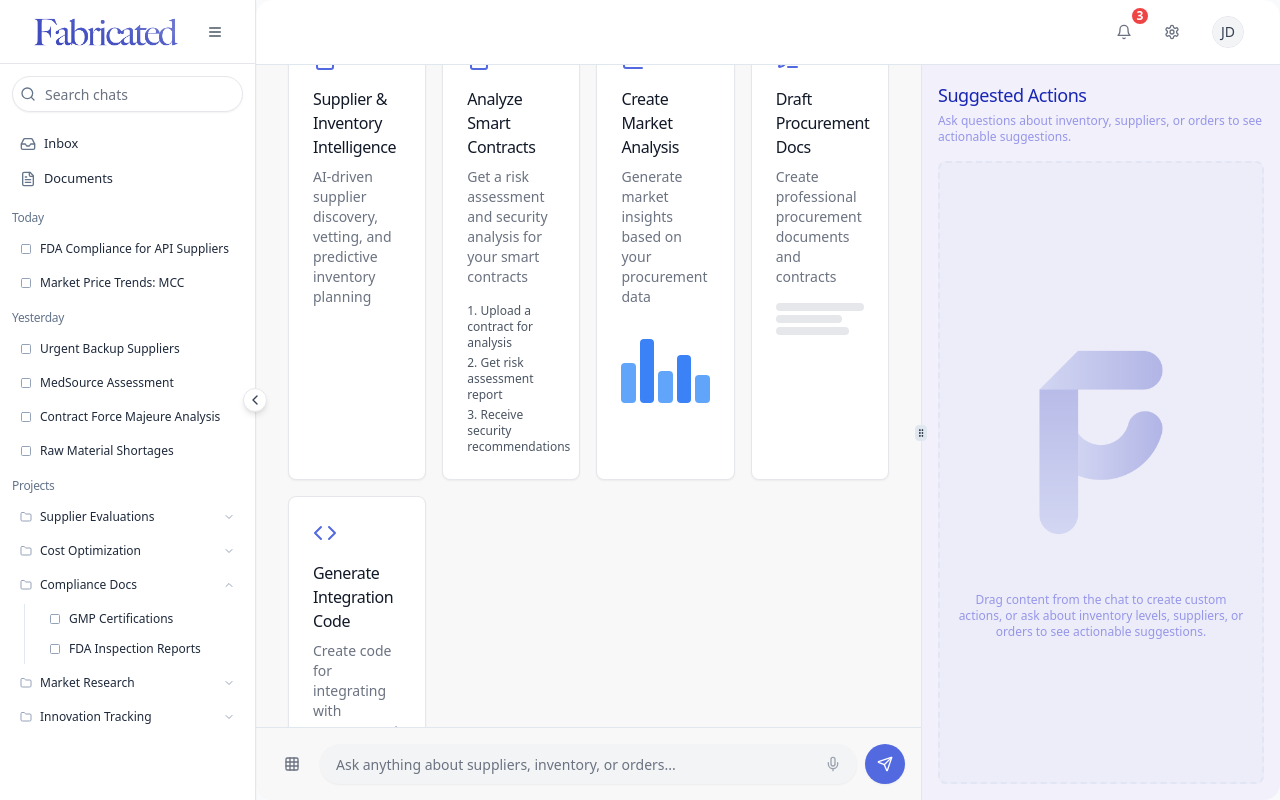
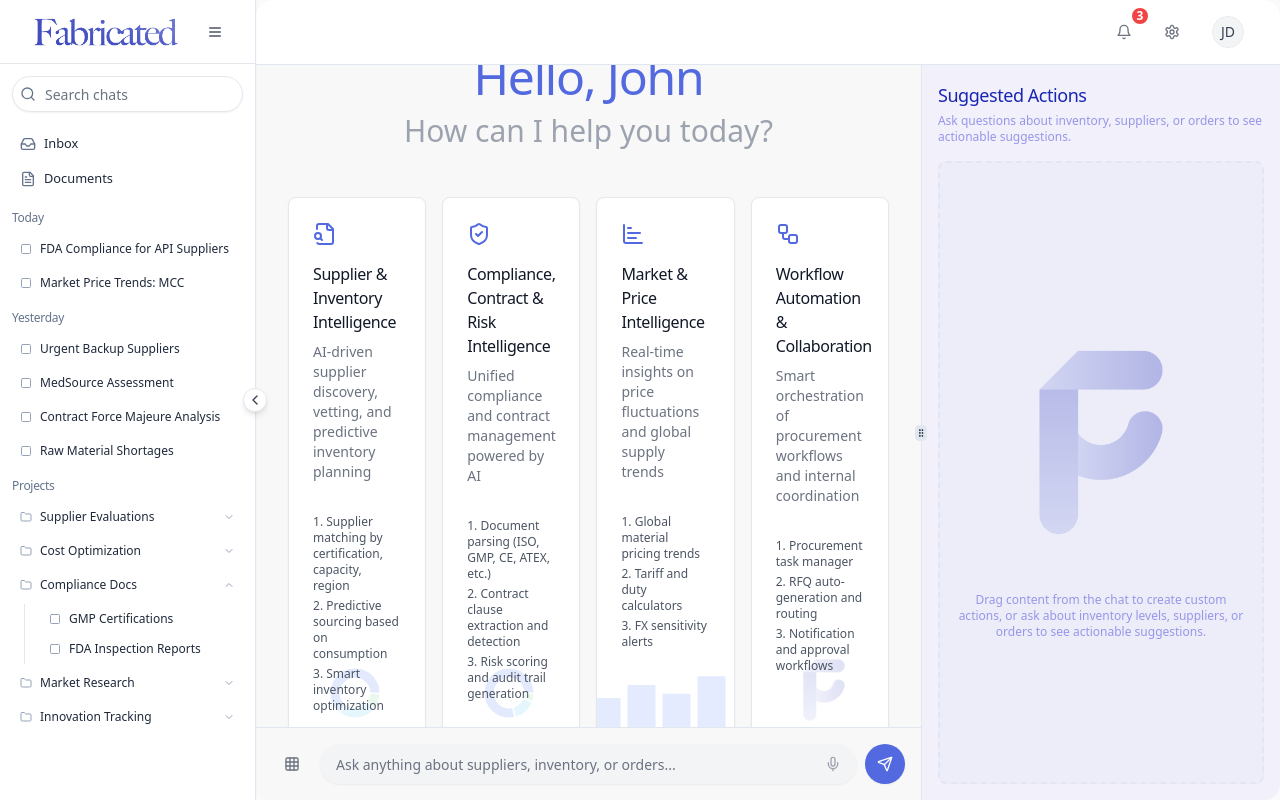
Before and after one commit to akifdanisik/fabricated-vision, a React (Vite) app: page /chat in a window 1280 px wide. Built offline with nearby package versions, Linux system fonts and the light colour scheme.

Commit message:
Reverted to edit edt-50ebafcc-6133-4aa1-a0ca-ddda314a4d95: "Fix: Improve visual layout and sizing
Adjust layout and sizing to improve visual presentation."

```diff
--- a/src/components/chat/WelcomeScreen.tsx
+++ b/src/components/chat/WelcomeScreen.tsx
@@ -1,67 +1,60 @@
 import React from 'react';
 import { Card } from '@/components/ui/card';
-import { FileText, BarChart3, PenLine, Code } from 'lucide-react';
+import { FileSearch, ChartBar, ShieldCheck, Workflow } from 'lucide-react';
+import { BarChart, Bar, PieChart, Pie, Cell } from 'recharts';
 
 interface WelcomeModuleProps {
   title: string;
   description: string;
   icon: React.ReactNode;
+  features: string[];
   onClick: () => void;
+  children?: React.ReactNode;
 }
+
+const supplierData = [
+  { name: 'Certified', value: 65 },
+  { name: 'In Review', value: 25 },
+  { name: 'Pending', value: 10 },
+];
+
+const complianceData = [
+  { name: 'Compliant', value: 80 },
+  { name: 'At Risk', value: 15 },
+  { name: 'Non-Compliant', value: 5 },
+];
+
+const COLORS = ['#4A7BF7', '#56CCF2', '#6FCF97'];
 
 const WelcomeModule: React.FC<WelcomeModuleProps> = ({
   title,
   description,
   icon,
-  onClick
+  features,
+  onClick,
+  children
 }) => {
   return (
     <Card
-      className="w-full max-w-[300px] cursor-pointer hover:shadow-md transition-shadow border border-gray-200"
+      className="w-full max-w-[300px] cursor-pointer hover:shadow-md transition-shadow border border-gray-200 relative overflow-hidden p-6"
       onClick={onClick}
     >
-      <div className="p-6">
-        <div className="flex flex-col h-full">
-          <div className="flex items-center gap-2 mb-4">
-            <div className="text-primary">
-              {icon}
-            </div>
+      <div className="flex flex-col h-full relative z-10">
+        <div className="flex items-center gap-2 mb-4">
+          <div className="text-primary">
+            {icon}
           </div>
-          <h3 className="text-base font-medium mb-2">{title}</h3>
-          <p className="text-sm text-gray-500">{description}</p>
-          {title === "Analyze Smart Contracts" && (
-            <div className="mt-4 space-y-1 text-xs text-gray-600">
-              <p>1. Upload a contract for analysis</p>
-              <p>2. Get risk assessment report</p>
-              <p>3. Receive security recommendations</p>
-            </div>
-          )}
-          {title === "Create Market Analysis" && (
-            <div className="mt-4">
-              <div className="h-20 flex items-end">
-                <div className="w-6 h-10 bg-blue-400 rounded-sm"></div>
-                <div className="w-6 h-16 bg-blue-500 rounded-sm mx-1"></div>
-                <div className="w-6 h-8 bg-blue-400 rounded-sm mr-1"></div>
-                <div className="w-6 h-12 bg-blue-500 rounded-sm mr-1"></div>
-                <div className="w-6 h-7 bg-blue-400 rounded-sm"></div>
-              </div>
-            </div>
-          )}
-          {title === "Draft Procurement Docs" && (
-            <div className="mt-4 space-y-1">
-              <div className="h-2 w-full bg-gray-200 rounded-full"></div>
-              <div className="h-2 w-3/4 bg-gray-200 rounded-full"></div>
-              <div className="h-2 w-5/6 bg-gray-200 rounded-full"></div>
-            </div>
-          )}
-          {title === "Generate Integration Code" && (
-            <div className="mt-4 font-mono text-xs text-gray-500 bg-gray-50 p-2 rounded">
-              <div>{"function connect() {"}</div>
-              <div>&nbsp;&nbsp;{"return api.init();"}</div>
-              <div>{"}"}</div>
-            </div>
-          )}
         </div>
+        <h3 className="text-base font-medium mb-2">{title}</h3>
+        <p className="text-sm text-gray-500 mb-4">{description}</p>
+        <div className="mt-4 space-y-1 text-xs text-gray-600">
+          {features.map((feature, index) => (
+            <p key={index}>{index + 1}. {feature}</p>
+          ))}
+        </div>
+      </div>
+      <div className="absolute bottom-0 right-0 opacity-15">
+        {children}
       </div>
     </Card>
   );
@@ -90,33 +83,99 @@ const WelcomeScreen: React.FC<WelcomeScreenProps> = ({
         <WelcomeModule
           title="Supplier & Inventory Intelligence"
           description="AI-driven supplier discovery, vetting, and predictive inventory planning"
-          icon={<FileText size={24} />}
-          onClick={() => onSelectQuickStart("Perform supplier & inventory intelligence analysis")}
-        />
+          features={[
+            "Supplier matching by certification, capacity, region",
+            "Predictive sourcing based on consumption",
+            "Smart inventory optimization"
+          ]}
+          icon={<FileSearch size={24} />}
+          onClick={() => onSelectQuickStart("I need help with supplier matching based on our certification requirements")}
+        >
+          <PieChart width={150} height={100}>
+            <Pie
+              data={supplierData}
+              cx={75}
+              cy={50}
+              innerRadius={15}
+              outerRadius={25}
+              paddingAngle={2}
+              dataKey="value"
+            >
+              {supplierData.map((entry, index) => (
+                <Cell key={`cell-${index}`} fill={COLORS[index % COLORS.length]} />
+              ))}
+            </Pie>
+          </PieChart>
+        </WelcomeModule>
+
         <WelcomeModule
-          title="Analyze Smart Contracts"
-          description="Get a risk assessment and security analysis for your smart contracts"
-          icon={<FileText size={24} />}
-          onClick={() => onSelectQuickStart("I want to analyze a smart contract for risks")}
-        />
+          title="Compliance, Contract & Risk Intelligence"
+          description="Unified compliance and contract management powered by AI"
+          features={[
+            "Document parsing (ISO, GMP, CE, ATEX, etc.)",
+            "Contract clause extraction and detection",
+            "Risk scoring and audit trail generation"
+          ]}
+          icon={<ShieldCheck size={24} />}
+          onClick={() => onSelectQuickStart("I need to analyze our contract compliance and risk factors")}
+        >
+          <PieChart width={150} height={100}>
+            <Pie
+              data={complianceData}
+              cx={75}
+              cy={50}
+              innerRadius={15}
+              outerRadius={25}
+              paddingAngle={2}
+              dataKey="value"
+            >
+              {complianceData.map((entry, index) => (
+                <Cell key={`cell-${index}`} fill={COLORS[index % COLORS.length]} />
+              ))}
+            </Pie>
+          </PieChart>
+        </WelcomeModule>
+
         <WelcomeModule
-          title="Create Market Analysis"
-          description="Generate market insights based on your procurement data"
-          icon={<BarChart3 size={24} />}
-          onClick={() => onSelectQuickStart("Create a market analysis report for pharmaceutical APIs")}
-        />
+          title="Market & Price Intelligence"
+          description="Real-time insights on price fluctuations and global supply trends"
+          features={[
+            "Global material pricing trends",
+            "Tariff and duty calculators",
+            "FX sensitivity alerts"
+          ]}
+          icon={<ChartBar size={24} />}
+          onClick={() => onSelectQuickStart("Can you provide market and price intelligence for pharmaceutical APIs?")}
+        >
+          <BarChart width={150} height={80} data={[
+            { name: 'Q1', value: 40 },
+            { name: 'Q2', value: 55 },
+            { name: 'Q3', value: 45 },
+            { name: 'Q4', value: 65 },
+          ]}>
+            <Bar dataKey="value" fill="#4A7BF7" />
+          </BarChart>
+        </WelcomeModule>
+
         <WelcomeModule
-          title="Draft Procurement Docs"
-          description="Create professional procurement documents and contracts"
-          icon={<PenLine size={24} />}
-          onClick={() => onSelectQuickStart("Help me draft a procurement document for medical supplies")}
-        />
-        <WelcomeModule
-          title="Generate Integration Code"
-          description="Create code for integrating with procurement systems"
-          icon={<Code size={24} />}
-          onClick={() => onSelectQuickStart("Generate code for integrating with our inventory system")}
-        />
+          title="Workflow Automation & Collaboration"
+          description="Smart orchestration of procurement workflows and internal coordination"
+          features={[
+            "Procurement task manager",
+            "RFQ auto-generation and routing",
+            "Notification and approval workflows"
+          ]}
+          icon={<Workflow size={24} />}
+          onClick={() => onSelectQuickStart("I want to set up automated procurement workflows for our team")}
+        >
+          <div className="w-32 h-24">
+            <img
+              src="/lovable-uploads/79e90311-567a-4b29-9552-9031b821f498.png"
+              alt="Workflow Automation"
+              className="w-full h-full object-contain"
+            />
+          </div>
+        </WelcomeModule>
       </div>
     </div>
   );
```
Also changed, not shown: public/lovable-uploads/b834ef35-fd25-436d-a183-8a644126c748.png (added).
